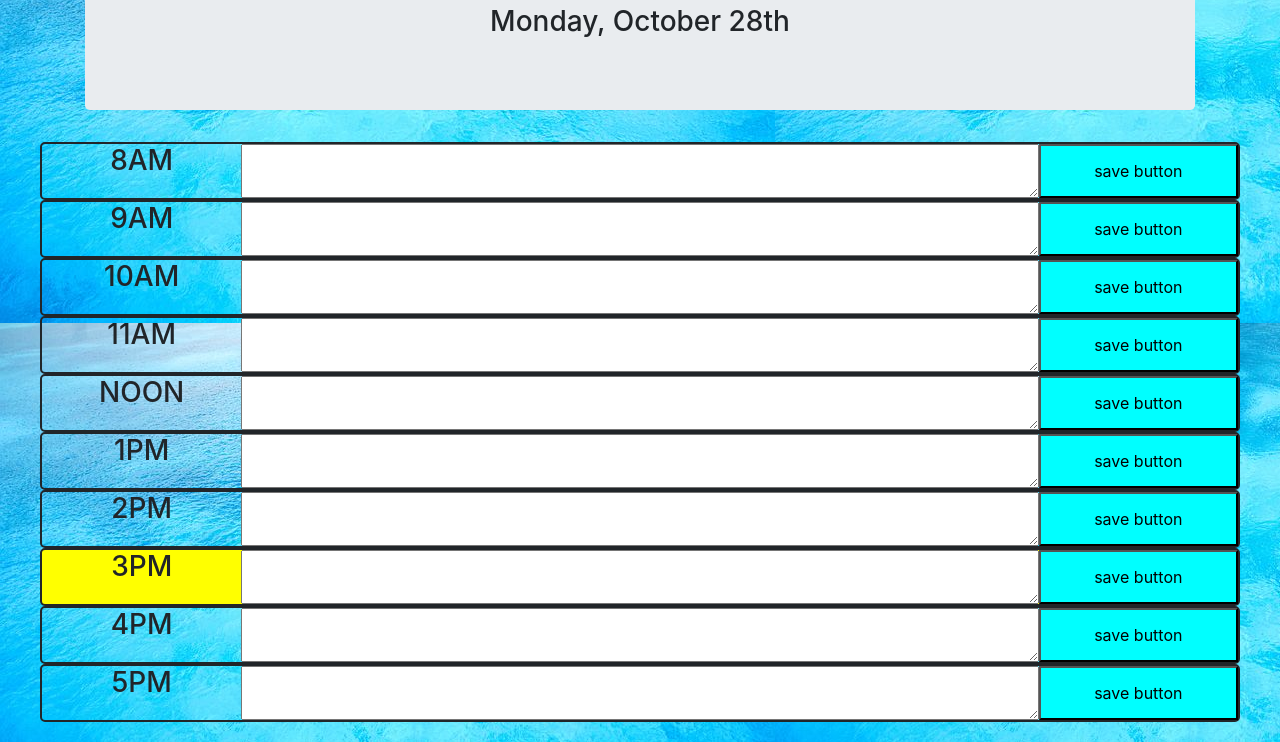
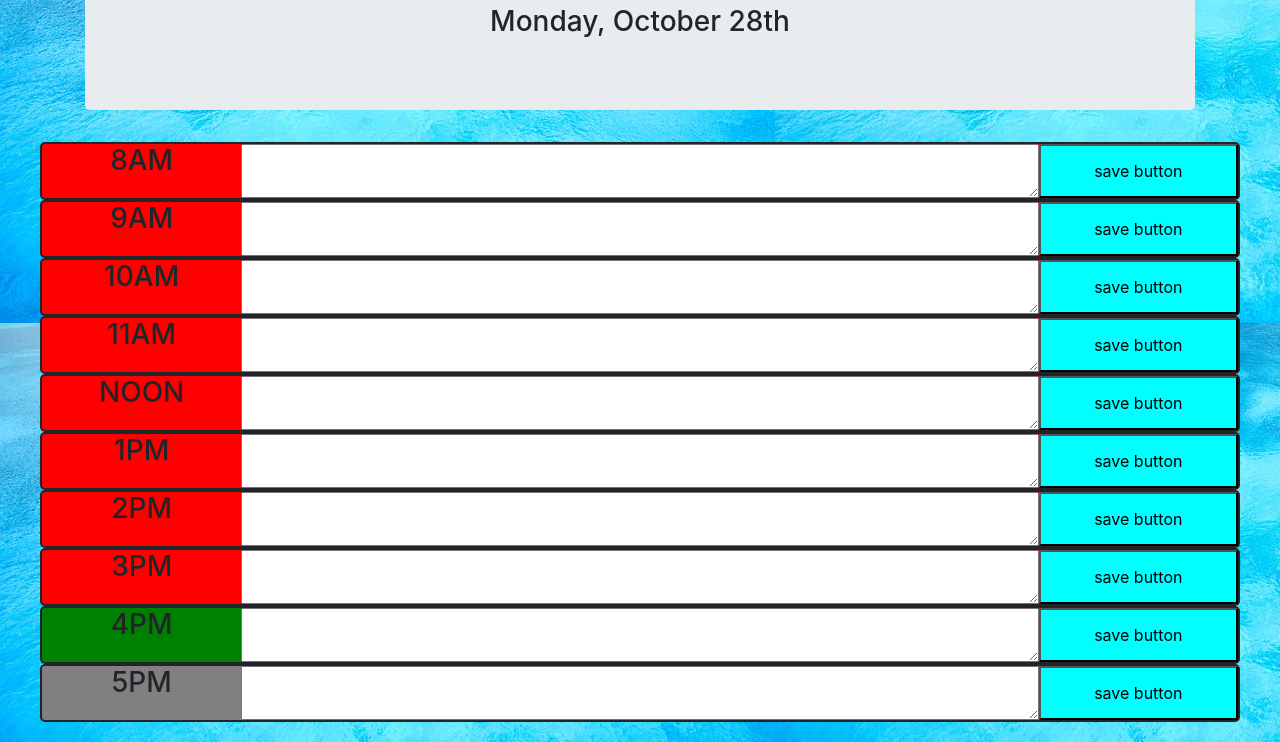
Before and after one commit to wsams11/day-planner, a plain HTML site: page index.html in a window 1280 px wide. Shown: the part 157-899 px from the top of the page. Drawn offline with nearby package versions, Linux system fonts and the light colour scheme.

Commit message:
final commit

```diff
--- a/assets/style.css
+++ b/assets/style.css
@@ -16,3 +16,12 @@ body{
 .calendar{
     margin: 20px;
 }
+.bg-black{
+    background-color: grey;
+}
+.bg-green{
+    background-color: green;
+}
+.bg-red{
+    background-color: red;
+}
--- a/index.html
+++ b/index.html
@@ -27,7 +27,7 @@
 
         <div class="col text-center">
 
-            <div class="row" id="hour-8" data-hour="8">
+            <div class="row hour" id="hour-8" data-hour="8">
 
                 <div class="col-2">
                     <h3>8AM</h3>
@@ -36,7 +36,7 @@
                 <button class="col-2 button"> save button </button>
 
             </div>
-            <div class="row" id="hour-9" data-hour="9">
+            <div class="row hour" id="hour-9" data-hour="9">
 
                 <div class="col-2">
                     <h3> 9AM </h3>
@@ -45,7 +45,7 @@
                 <button class="col-2 button"> save button </button>
 
             </div>
-            <div class="row" id="hour-10" data-hour="10">
+            <div class="row hour" id="hour-10" data-hour="10">
 
                 <div class="col-2">
                     <h3> 10AM </h3>
@@ -54,7 +54,7 @@
                 <button class="col-2 button"> save button </button>
 
             </div>
-            <div class="row" id="hour-11" data-hour="11">
+            <div class="row hour" id="hour-11" data-hour="11">
 
                 <div class="col-2">
                     <h3> 11AM </h3>
@@ -63,7 +63,7 @@
                 <button class="col-2 button"> save button </button>
 
             </div>
-            <div class="row" id="hour-12" data-hour="12">
+            <div class="row hour" id="hour-12" data-hour="12">
 
                 <div class="col-2">
                     <h3> NOON </h3>
@@ -72,7 +72,7 @@
                 <button class="col-2 button"> save button </button>
 
             </div>
-            <div class="row" id="hour-1" data-hour="13">
+            <div class="row hour" id="hour-1" data-hour="13">
 
                 <div class="col-2">
                     <h3> 1PM </h3>
@@ -81,7 +81,7 @@
                 <button class="col-2 button"> save button </button>
 
             </div>
-            <div class="row" id="hour-2" data-hour="14">
+            <div class="row hour" id="hour-2" data-hour="14">
 
                 <div class="col-2">
                     <h3> 2PM </h3>
@@ -90,7 +90,7 @@
                 <button class="col-2 button"> save button </button>
 
             </div>
-            <div class="row" id="hour-3" data-hour="15">
+            <div class="row hour" id="hour-3" data-hour="15">
 
                 <div class="col-2">
                     <h3> 3PM </h3>
@@ -99,7 +99,7 @@
                 <button class="col-2 button"> save button </button>
 
             </div>
-            <div class="row" id="hour-4" data-hour="16">
+            <div class="row hour" id="hour-4" data-hour="16">
 
                 <div class="col-2">
                     <h3> 4PM </h3>
@@ -108,7 +108,7 @@
                 <button class="col-2 button"> save button </button>
 
             </div>
-            <div class="row" id="hour-5" data-hour="17">
+            <div class="row hour" id="hour-5" data-hour="17">
 
                 <div class="col-2">
                     <h3> 5PM </h3>
@@ -139,9 +139,21 @@
         // write conditional function to display grey for past hours, yellow for current hour and green for upcoming hours
         // define variables for current time using moment
         let currentTime = moment().hour();
-        if (currentTime === currentTime){
-            $("#hour-3").css("background-color", "yellow");
-        }
+        // if (currentTime === currentTime){
+        //     $("#hour-3").css("background-color", "yellow");
+        // }
+        $(".hour").each(function(){
+            // let hour= this.dataset.hour;
+            // console.log(this.dataset);
+            let hour = parseInt($(this).attr("data-hour"));
+            if(currentTime < hour){
+                $(this).addClass("bg-black")
+            }else if (hour === currentTime){
+                $(this).addClass("bg-green");
+            }else{
+                $(this).addClass("bg-red");
+            }
+        })
 
         // console.log(moment().hour());
         // let m = moment();
```
